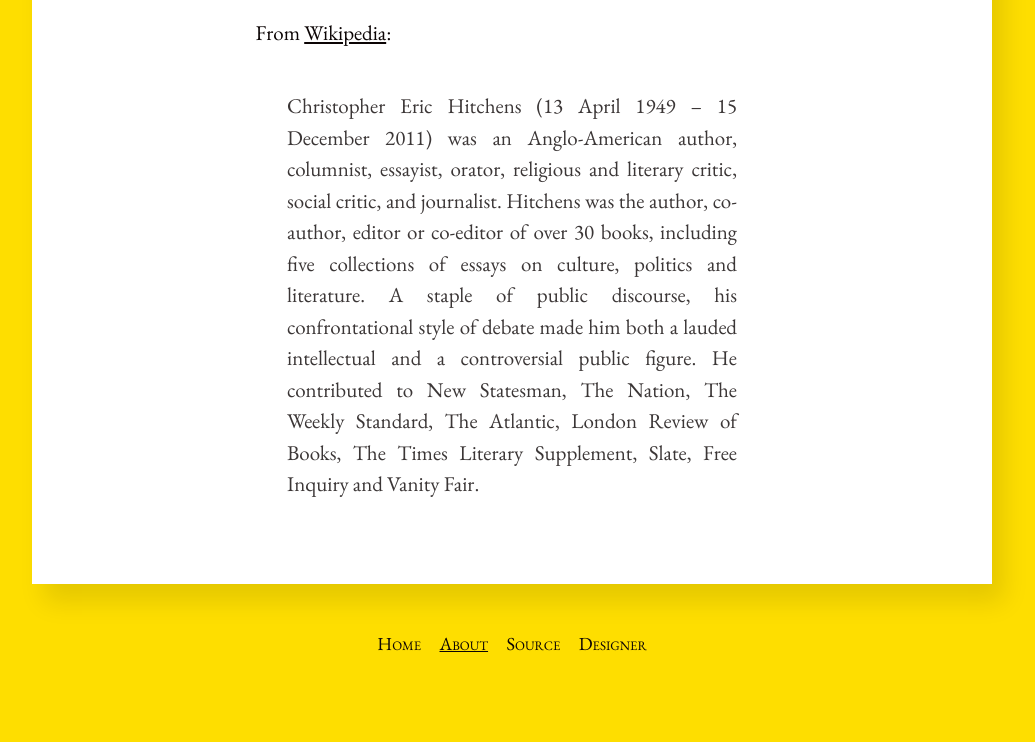
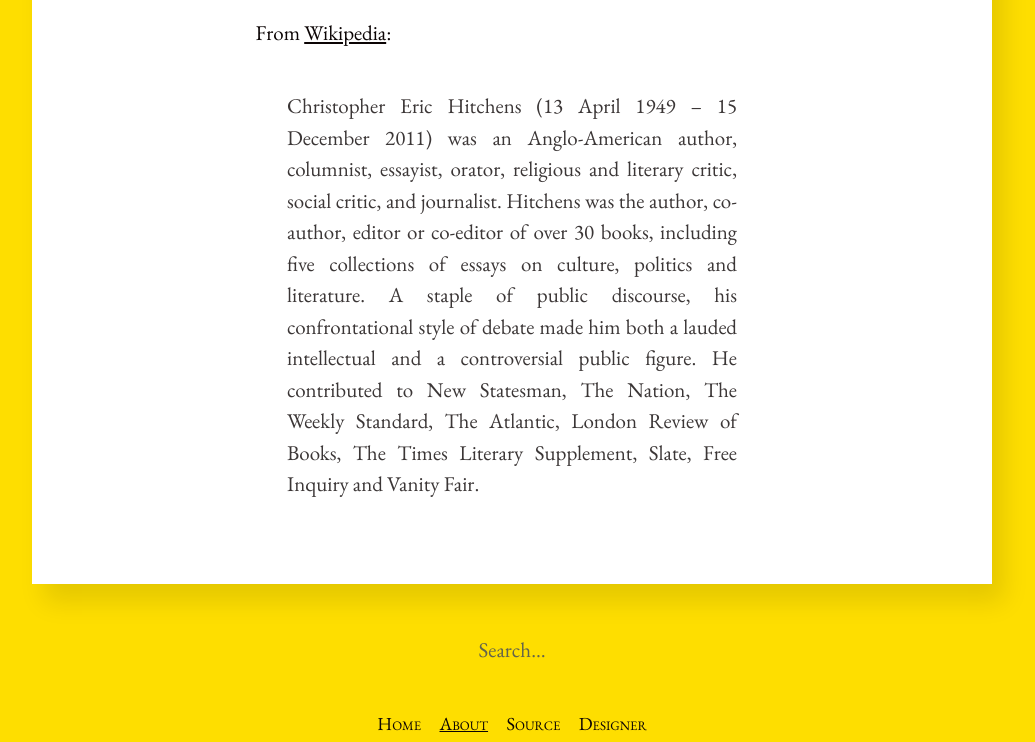
Before and after one commit to james-y-yoon/index-of-refraction, a Jekyll site: the page built from about.md, in a window 1280 px wide. Shown: the part 1037-1779 px from the top of the page, without its empty margins (128-1163 px from the left). Built offline with Jekyll 4.4.1, drawn with Linux system fonts in a browser that asks for light colours.

Commit message:
Update _config.yml

```diff
--- a/_config.yml
+++ b/_config.yml
@@ -13,18 +13,17 @@
 # you will see them accessed via {{ site.title }}, {{ site.email }}, and so on.
 # You can create any custom variable you would like, and they will be accessible
 # in the templates via {{ site.myvariable }}.
-title: James Yoon
+title: Index of Refraction
 email: yoony@g.ucla.edu
 description: >- # this means to ignore newlines until "baseurl:"
   Hey there!
-baseurl: "/writing-portfolio" # the subpath of your site, e.g. /blog
+baseurl: "/index-of-refraction" # the subpath of your site, e.g. /blog
 url: "https://james-y-yoon.github.io/" # the base hostname & protocol for your site, e.g. http://example.com
 icon: /assets/images/icon-512.png
 twitter_username: jamesyyoon
 github_username:  james-y-yoon
 show_excerpts: true
 hide_credits: true
-hide_search: true
 
 # Build settings
 markdown: kramdown
@@ -44,5 +43,5 @@ markdown: kramdown
 plugins:
   - jekyll-paginate
 
-paginate: 3
+paginate: 10
 paginate_path: "/page/:num/"
```
